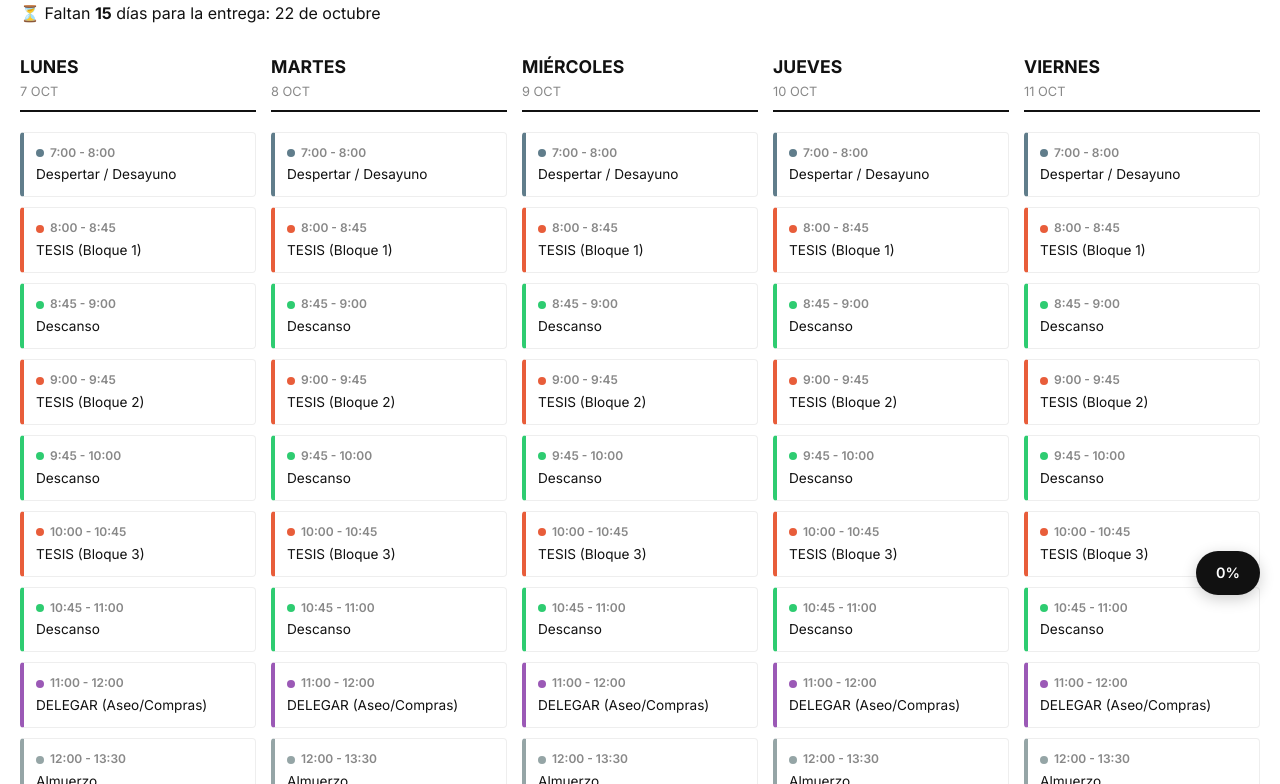
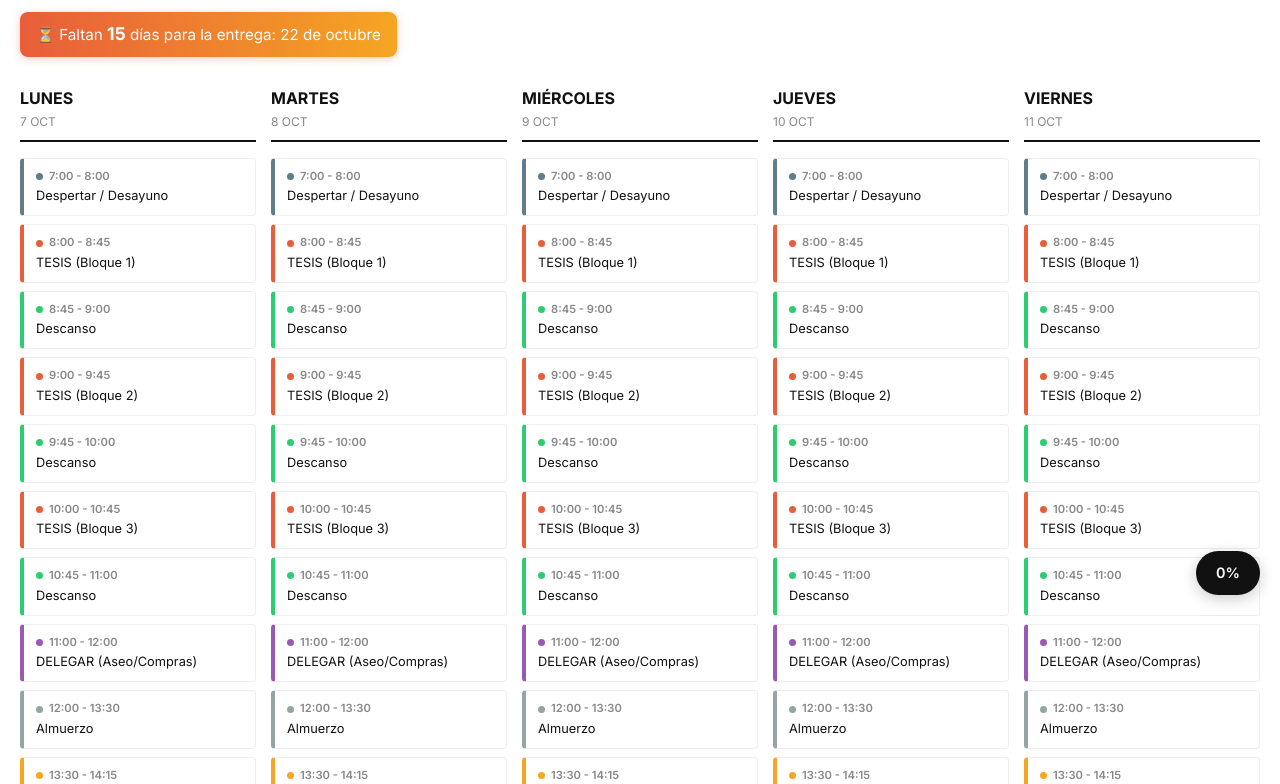
Before and after one commit to dionstrangeluv/horario-semanal, a plain HTML site: page index.html in a window 1280 px wide. Shown: the part 185-969 px from the top of the page. Drawn offline with Linux system fonts and the light colour scheme.

Commit message:
Refactor CSS styles for layout and readability
Updated styles for various elements including countdown, section titles, and card components. Adjusted margins, paddings, and font sizes for improved layout and readability.

```diff
--- a/style.css
+++ b/style.css
@@ -57,7 +57,7 @@ body {
 }
 
 .view-toggle .active {
-  color: #e85d3a; /* Naranja del diseño */
+  color: #e85d3a;
 }
 
 .view-toggle span {
@@ -83,12 +83,13 @@ body {
   margin-right: 4px;
 }
 
-/* Colores de leyenda */
 .dot.tesis { background: #e85d3a; }
 .dot.aleman { background: #f5a623; }
 .dot.delegar { background: #9b59b6; }
 .dot.descanso { background: #2ecc71; }
 .dot.libre { background: #95a5a6; }
+.dot.ejercicio { background: #3498db; }
+.dot.aseo { background: #e67e22; }
 
 /* --- WEEK HEADER --- */
 .week-header {
@@ -107,12 +108,34 @@ body {
   color: #888;
 }
 
+.countdown {
+  margin-top: 10px;
+  padding: 10px 16px;
+  background: linear-gradient(90deg, #e85d3a, #f5a623);
+  color: #fff;
+  border-radius: 8px;
+  font-size: 0.95rem;
+  display: inline-block;
+  box-shadow: 0 2px 8px rgba(232, 93, 58, 0.3);
+}
+
+.countdown strong {
+  font-size: 1.1rem;
+}
+
+.section-title {
+  font-size: 1.5rem;
+  font-weight: 700;
+  margin: 40px 0 20px;
+  color: #111;
+}
+
 /* --- GRID LAYOUT --- */
 .grid-container {
   display: grid;
   grid-template-columns: repeat(5, 1fr);
   gap: 15px;
-  margin-bottom: 40px;
+  margin-bottom: 20px;
 }
 
 .grid-container.weekend {
@@ -122,23 +145,23 @@ body {
 .day-column {
   display: flex;
   flex-direction: column;
-  gap: 10px;
+  gap: 8px;
 }
 
 .day-header {
   border-bottom: 2px solid #111;
   padding-bottom: 8px;
-  margin-bottom: 10px;
+  margin-bottom: 8px;
 }
 
 .day-header h2 {
-  font-size: 1.1rem;
+  font-size: 1rem;
   font-weight: 700;
   text-transform: uppercase;
 }
 
 .day-header span {
-  font-size: 0.8rem;
+  font-size: 0.75rem;
   color: #888;
 }
 
@@ -146,13 +169,13 @@ body {
 .card {
   border: 1px solid #eee;
   border-radius: 4px;
-  padding: 12px;
+  padding: 10px 12px;
   background: #fff;
   cursor: pointer;
   transition: all 0.2s ease;
   position: relative;
-  border-left: 4px solid #ccc; /* Color por defecto */
-  min-height: 60px;
+  border-left: 4px solid #ccc;
+  min-height: 55px;
   display: flex;
   flex-direction: column;
   justify-content: center;
@@ -164,10 +187,10 @@ body {
 }
 
 .card .time {
-  font-size: 0.75rem;
+  font-size: 0.7rem;
   font-weight: 600;
   color: #888;
-  margin-bottom: 4px;
+  margin-bottom: 3px;
   display: flex;
   align-items: center;
   gap: 6px;
@@ -176,14 +199,14 @@ body {
 .card .time::before {
   content: '';
   display: inline-block;
-  width: 8px;
-  height: 8px;
+  width: 7px;
+  height: 7px;
   border-radius: 50%;
   background: #ccc;
 }
 
 .card .label {
-  font-size: 0.85rem;
+  font-size: 0.8rem;
   font-weight: 500;
   color: #111;
 }
@@ -207,6 +230,12 @@ body {
 .card.rutina { border-left-color: #607d8b; }
 .card.rutina .time::before { background: #607d8b; }
 
+.card.ejercicio { border-left-color: #3498db; }
+.card.ejercicio .time::before { background: #3498db; }
+
+.card.aseo { border-left-color: #e67e22; }
+.card.aseo .time::before { background: #e67e22; }
+
 /* Estado completado */
 .card.completed {
   opacity: 0.5;
@@ -222,11 +251,11 @@ body {
 .card.completed::after {
   content: '✓';
   position: absolute;
-  top: 8px;
-  right: 10px;
+  top: 6px;
+  right: 8px;
   color: #2ecc71;
   font-weight: bold;
-  font-size: 1.1rem;
+  font-size: 1rem;
 }
 
 /* --- BOTÓN FLOTANTE --- */
@@ -245,7 +274,7 @@ body {
 }
 
 /* --- RESPONSIVE --- */
-@media (max-width: 1024px) {
+@media (max-width: 1200px) {
   .grid-container {
     grid-template-columns: repeat(3, 1fr);
   }
```
